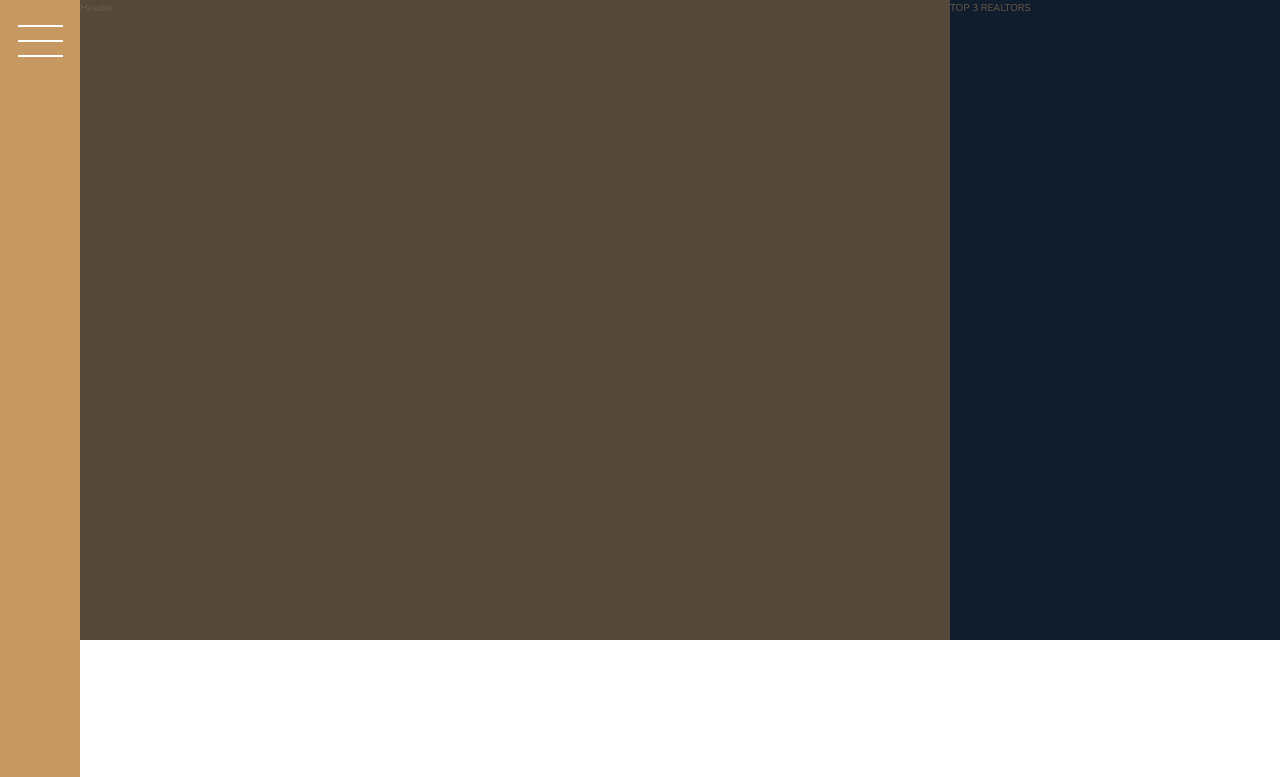
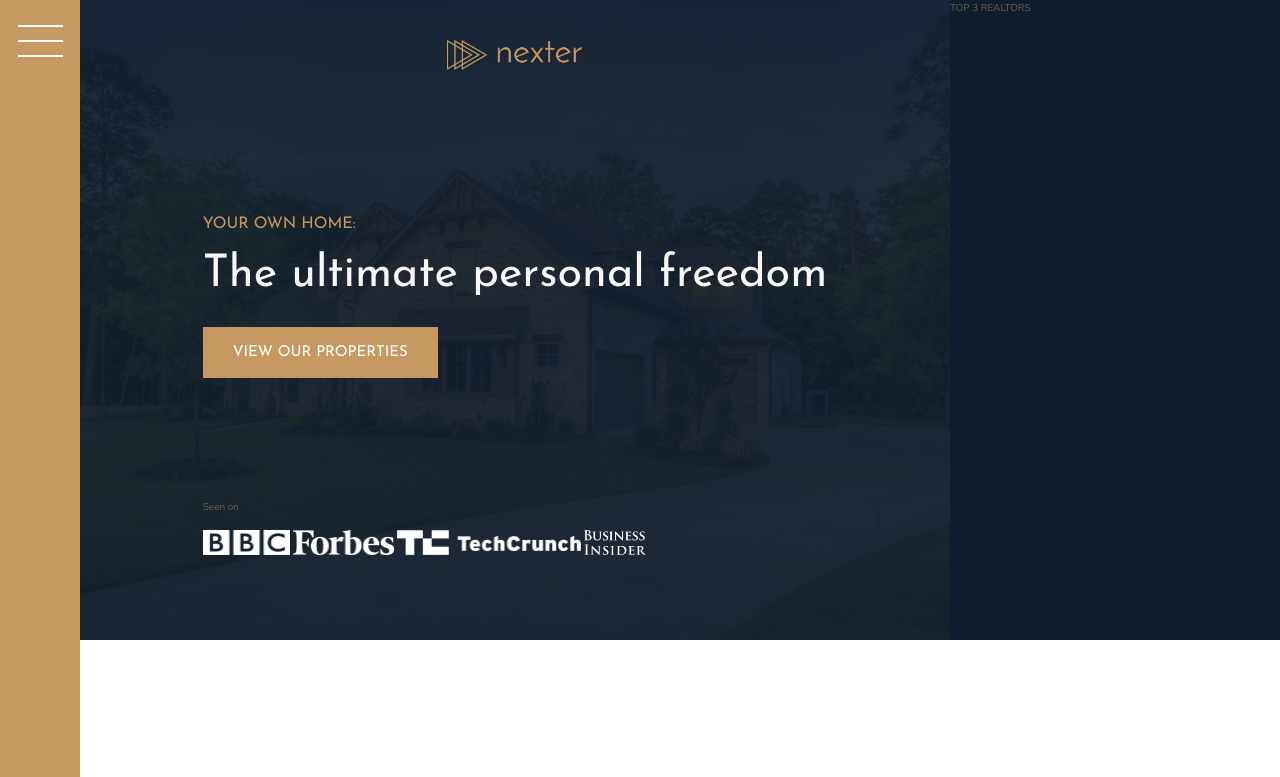
Before and after one commit to Caiko/nexter-course-project, a website: page index.html in a window 1280 px wide. Shown: the top 777 px of the page. Drawn offline with nearby package versions, Linux system fonts and the light colour scheme.

Commit message:
Finished header

```diff
--- a/index.html
+++ b/index.html
@@ -17,7 +17,19 @@
   <body class="container">
     <div class="sidebar"><button class="nav-btn"></button></div>
 
-    <header class="header">Header</header>
+    <header class="header">
+      <img src="img/logo.png" alt="Nexter logo" class="header__logo" />
+      <h3 class="heading-3">Your own home:</h3>
+      <h1 class="heading-1">The ultimate personal freedom</h1>
+      <button class="btn header__btn">View our Properties</button>
+      <div class="header__seemon-text">Seen on</div>
+      <div class="header__seenon-logos">
+        <img src="img/logo-bbc.png" alt="Seen on logo 1" />
+        <img src="img/logo-forbes.png" alt="Seen on logo 2" />
+        <img src="img/logo-techcrunch.png" alt="Seen on logo 3" />
+        <img src="img/logo-bi.png" alt="Seen on logo 4" />
+      </div>
+    </header>
 
     <div class="realtors">TOP 3 REALTORS</div>
 
--- a/sass/_header.scss
+++ b/sass/_header.scss
@@ -3,4 +3,41 @@
 .header {
   background-color: $color-grey-dark-1;
   grid-column: full-start / col-end 6;
+  background-image: linear-gradient(
+      rgba($color-secondary, 0.93),
+      rgba($color-secondary, 0.93)
+    ),
+    url(../img/hero.jpeg);
+  background-size: cover;
+  // background-size cover will fix the image to the box
+  background-position: center;
+  // background-position center will center the image
+  padding: 8rem;
+  padding-top: 4rem;
+
+  display: grid;
+  grid-template-rows: 1fr min-content 6rem 1fr;
+  // this will push the rest of the content to the bottom
+  grid-template-columns: max-content;
+  gap: 1.5rem 0;
+  justify-content: center;
+
+  &__logo {
+    height: 3rem;
+    justify-self: center;
+  }
+
+  &__btn {
+    align-self: start;
+    justify-self: start;
+  }
+
+  &__seenon-text {
+  }
+
+  &__seenon-logos {
+    img {
+      height: 2.5rem;
+    }
+  }
 }
--- a/sass/_typography.scss
+++ b/sass/_typography.scss
@@ -4,9 +4,14 @@
   font-family: $font-display;
   font-weight: 400;
 }
+// This will be used to extend the heading classes
+// By putting the class name in the placeholder, instead of styles in the selector
 
 .heading-1 {
   @extend %heading;
+  font-size: 4.5rem;
+  color: $color-grey-light-1;
+  line-height: 1;
 }
 
 .heading-2 {
```
Also changed, not shown: css/style.css, 1 other file.
